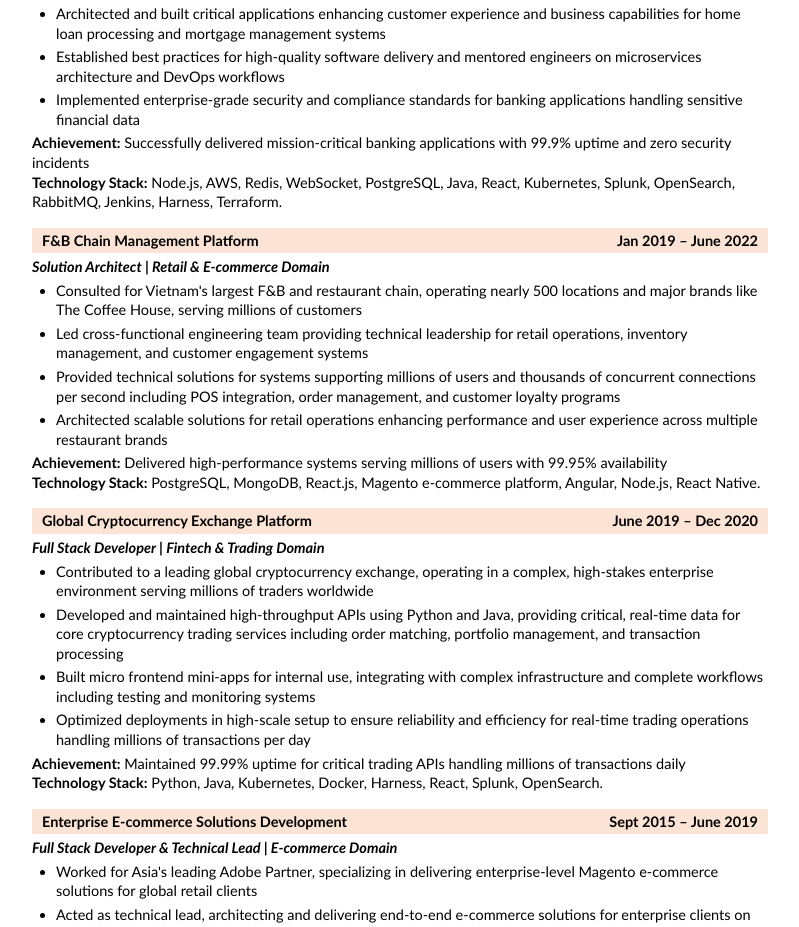
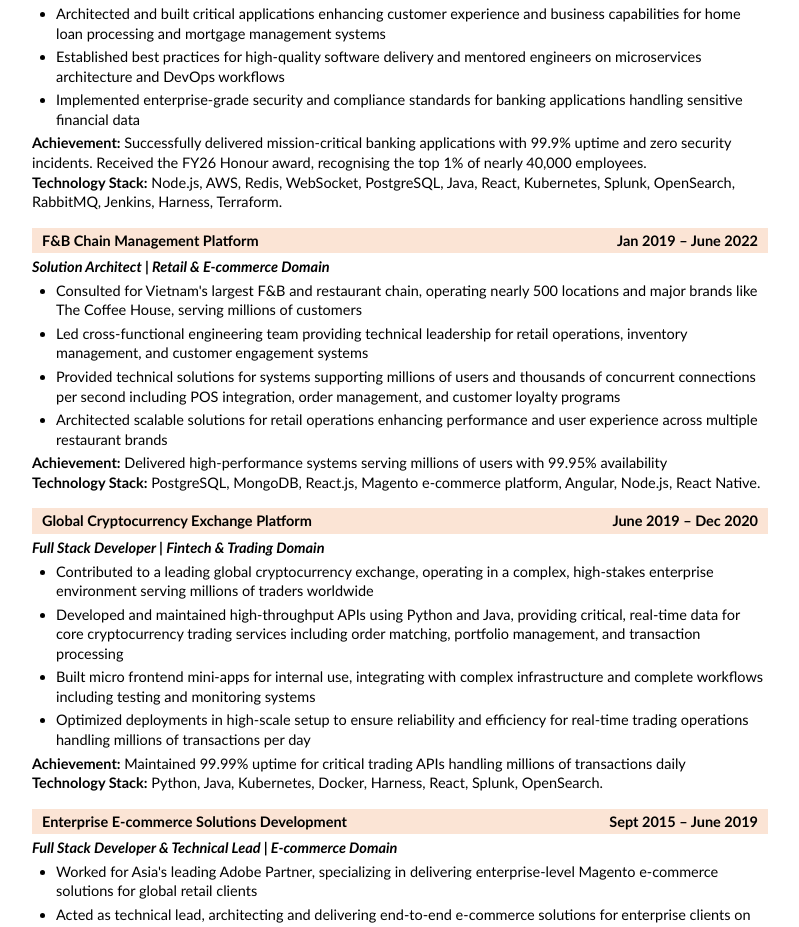
Before and after one commit to vjcspy/cv, a Next.js app in the folder next-cv/: page / in a window 1280 px wide. Shown: the part 1522-2449 px from the top of the page, without its empty margins (240-1039 px from the left). Built offline with nearby package versions, Linux system fonts and the light colour scheme.

Commit message:
feat: add FY26 Honour award to banking project achievement

```diff
--- a/next-cv/src/data/cv.ts
+++ b/next-cv/src/data/cv.ts
@@ -179,7 +179,7 @@ export const cv: CVData = {
         "Implemented enterprise-grade security and compliance standards for banking applications handling sensitive financial data",
       ],
       achievement:
-        "Successfully delivered mission-critical banking applications with 99.9% uptime and zero security incidents",
+        "Successfully delivered mission-critical banking applications with 99.9% uptime and zero security incidents. Received the FY26 Honour award, recognising the top 1% of nearly 40,000 employees.",
       techStackLabel: "Technology Stack:",
       techStack:
         "Node.js, AWS, Redis, WebSocket, PostgreSQL, Java, React, Kubernetes, Splunk, OpenSearch, RabbitMQ, Jenkins, Harness, Terraform.",
```
Also changed, not shown: 1 other file (tests, documents, lock files or other folders).
